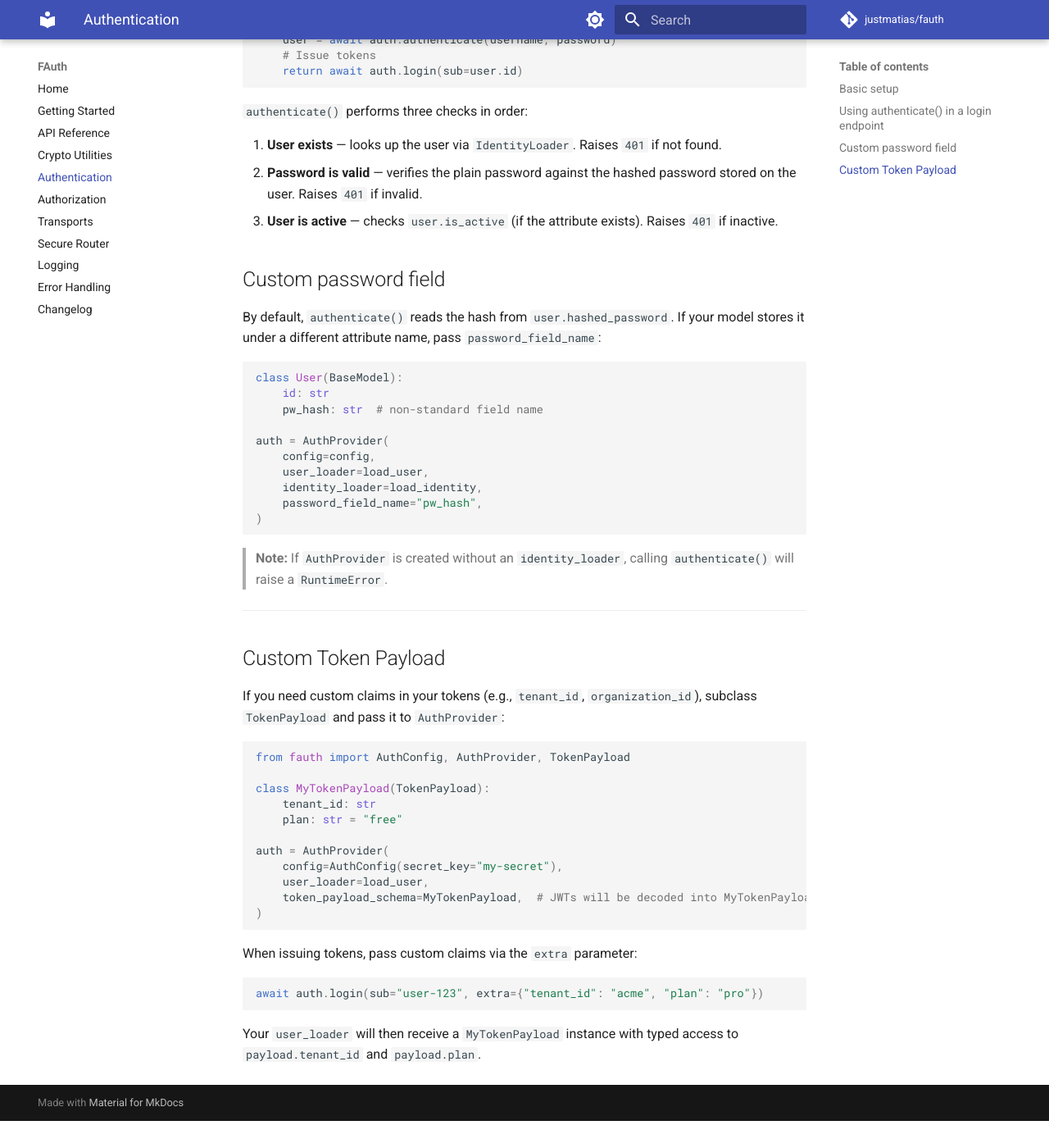
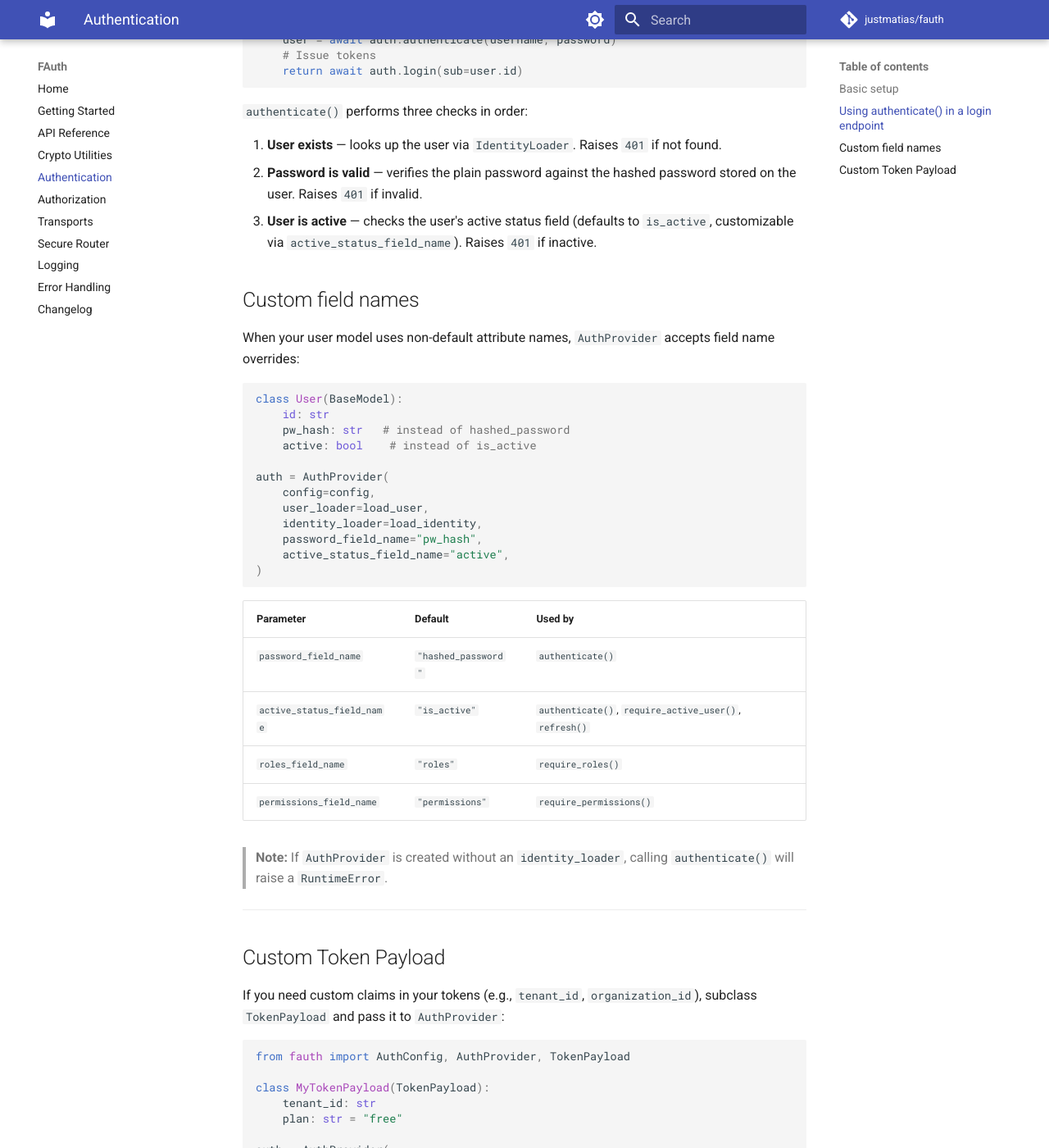
Before and after one commit to justmatias/fauth, an MkDocs documentation site: the page built from docs/authentication.md, in a window 1280 px wide and 1400 px high, scrolled down 957 px. Shown: the whole window at 82% size. Built offline with MkDocs 1.6.1 and Material for MkDocs 9.7.7, drawn with Linux system fonts in a browser that asks for light colours; comment, search, counter and statistics services are not loaded; before the commit the page ends 2324 px from its top, so only the background shows below that.

Commit message:
fix: allow custom fields for require methods

````diff
--- a/docs/authentication.md
+++ b/docs/authentication.md
@@ -48,24 +48,33 @@ async def login(username: str, password: str):
 
 1. **User exists** — looks up the user via `IdentityLoader`. Raises `401` if not found.
 2. **Password is valid** — verifies the plain password against the hashed password stored on the user. Raises `401` if invalid.
-3. **User is active** — checks `user.is_active` (if the attribute exists). Raises `401` if inactive.
+3. **User is active** — checks the user's active status field (defaults to `is_active`, customizable via `active_status_field_name`). Raises `401` if inactive.
 
-## Custom password field
+## Custom field names
 
-By default, `authenticate()` reads the hash from `user.hashed_password`. If your model stores it under a different attribute name, pass `password_field_name`:
+When your user model uses non-default attribute names, `AuthProvider` accepts field name overrides:
 
 ```python
 class User(BaseModel):
     id: str
-    pw_hash: str  # non-standard field name
+    pw_hash: str   # instead of hashed_password
+    active: bool    # instead of is_active
 
 auth = AuthProvider(
     config=config,
     user_loader=load_user,
     identity_loader=load_identity,
     password_field_name="pw_hash",
+    active_status_field_name="active",
 )
 ```
+
+| Parameter                   | Default            | Used by                                    |
+| --------------------------- | ------------------ | ------------------------------------------ |
+| `password_field_name`       | `"hashed_password"` | `authenticate()`                           |
+| `active_status_field_name`  | `"is_active"`      | `authenticate()`, `require_active_user()`, `refresh()` |
+| `roles_field_name`          | `"roles"`          | `require_roles()`                          |
+| `permissions_field_name`    | `"permissions"`    | `require_permissions()`                    |
 
 > **Note:** If `AuthProvider` is created without an `identity_loader`, calling `authenticate()` will raise a `RuntimeError`.
 
````
Also changed, not shown: README.md (+1 -1 lines), docs/api-reference.md (+4 -1 lines), docs/authorization.md (+1 -1 lines), docs/index.md (+1 -1 lines), 3 other files.
